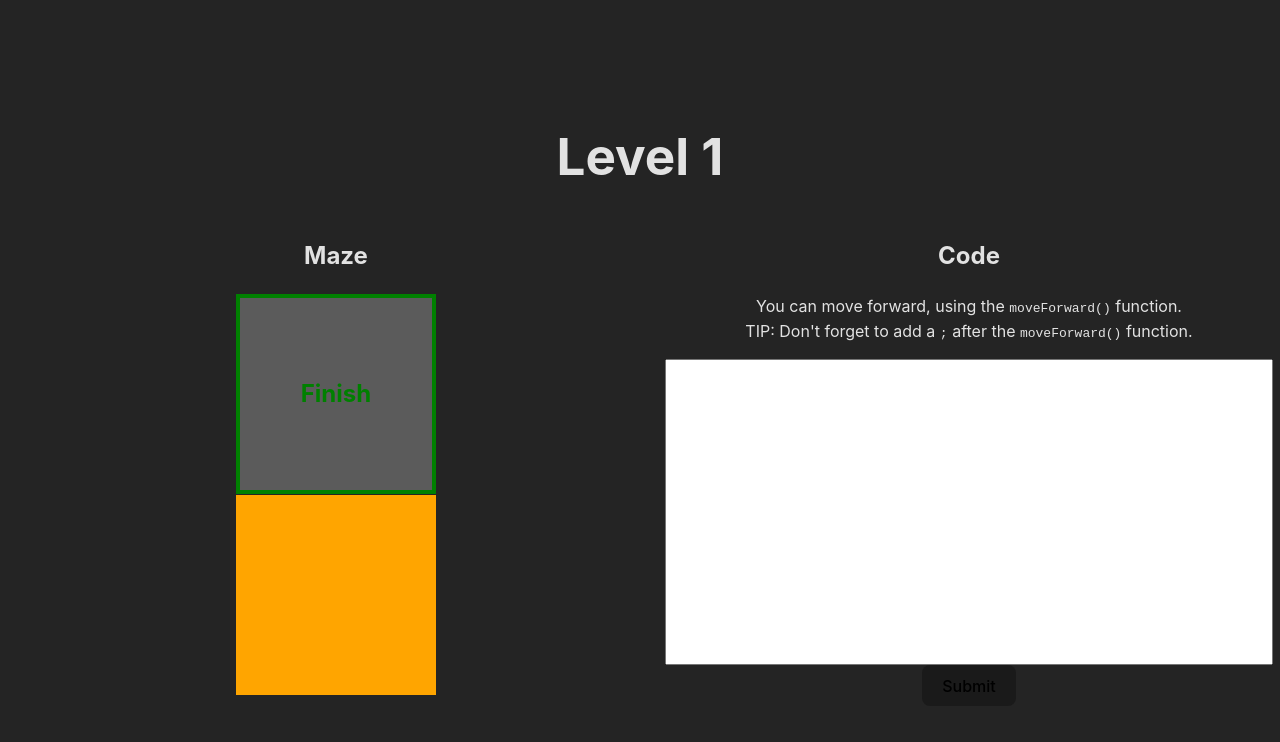
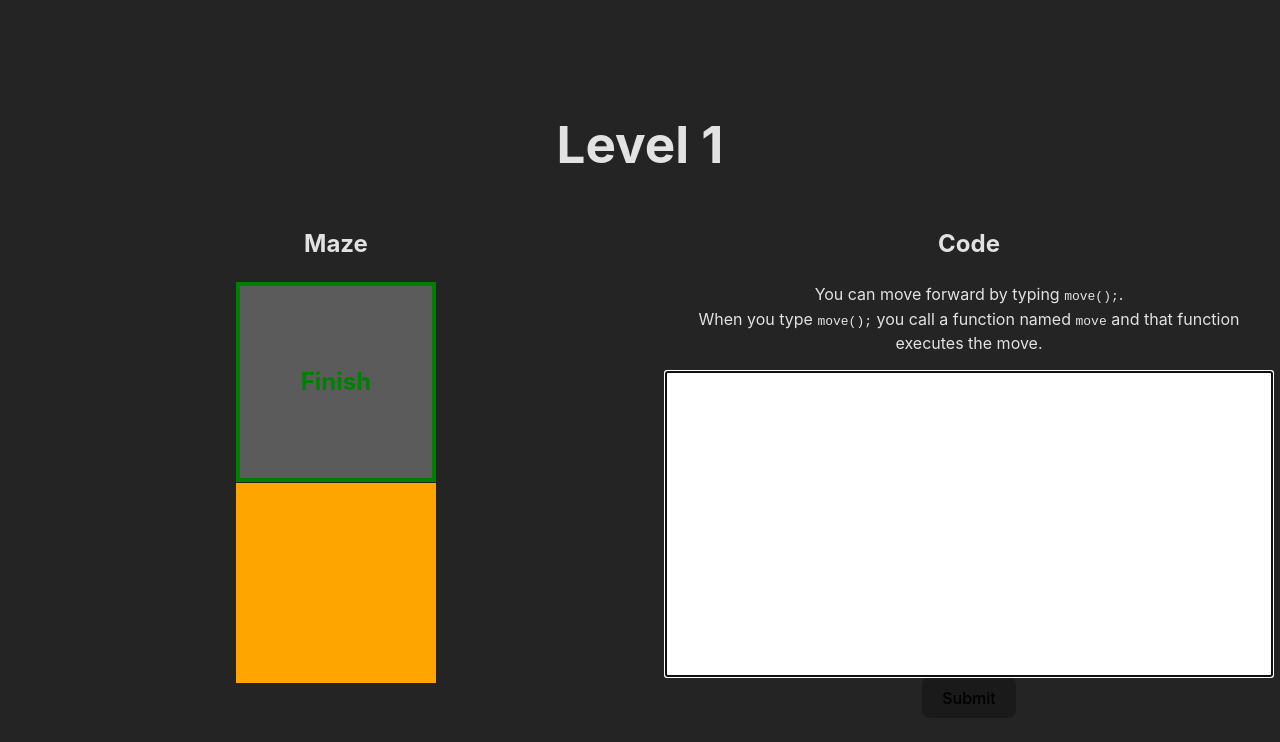
Before and after one commit to Wilk9/CodingGame, a React (Vite) app: page / in a window 1280 px wide. Shown: the top 742 px of the page. Built offline with nearby package versions, Linux system fonts and the light colour scheme.

Commit message:
Implement movement logic and update level data structure for grid-based game

```diff
--- a/src/components/gameGrid.tsx
+++ b/src/components/gameGrid.tsx
@@ -4,22 +4,38 @@ import { levelData } from "../data/levelData";
 
 export type GameGridProps = {
     levelData: levelData;
-    currentPosition: number;
+    currentPosition: {x: number, y: number};
 }
 
 export default function GameGrid(props: GameGridProps){
-    if(props.levelData.numberOfCells < 1){
+    if(props.levelData.grid.columns == 0 || props.levelData.grid.rows == 0){
         return;
     }
 
-    const cells= [<GameCell key={0} allowed={props.levelData.allowedCells.includes(0)} isFinish={props.levelData.finishPosition == 0} isCurrentPosition={props.currentPosition == 0} />];
-    for(let x = 1; x < props.levelData.numberOfCells; x++){
-        cells.push(<GameCell key={x} allowed={props.levelData.allowedCells.includes(x)} isFinish={props.levelData.finishPosition == x} isCurrentPosition={props.currentPosition == x} />);
+    const grid = props.levelData.grid;
+    const finishPosition = props.levelData.finishPosition;
+    const currentPosition = props.currentPosition;
+
+    const cells= [];
+    let i = 0;
+    for(let column = 0; column < grid.columns; column++){
+        for(let row = 0; row < grid.rows; row++){
+            cells.push(<GameCell key={i} allowed={isAllowedCell({x: column, y: row})} isFinish={isMatch(finishPosition, {x: column, y: row})} isCurrentPosition={isMatch(currentPosition, {x: column, y: row})} />);
+            i++;
+        }
     }
 
     return (
-        <div className="grid-container" style={{gridTemplateColumns: "repeat(" + props.levelData.numberOfColumns + ", 1fr)", maxWidth: props.levelData.numberOfColumns * 200 +"px"}}>
+        <div className="grid-container" style={{gridTemplateColumns: "repeat(" + grid.columns + ", 1fr)", maxWidth: grid.columns * 200 +"px"}}>
             {cells}
         </div>
     )
+
+    function isMatch(position1: {x: number, y: number}, position2: {x: number, y: number}){
+        return position1.x == position2.x && position1.y == position2.y;
+    }
+
+    function isAllowedCell(position: {x: number, y: number}){
+        return props.levelData.allowedCells.some(cell => cell.x === position.x && cell.y === position.y);
+    }
 }
--- a/src/components/level.tsx
+++ b/src/components/level.tsx
@@ -2,217 +2,125 @@ import { useEffect, useRef, useState } from "react";
 import GameGrid from "./gameGrid";
 import "./level.css";
 import { levels, levelData } from "../data/levelData";
+import move from "../gameMoves/move";
 
 export default function Level(){
     const [level, setLevel] = useState(1);
-    const [levelData, setLevelData] = useState<levelData | undefined>();
-    const [currentPosition, setCurrentPosition] = useState(0);
+    const [levelData, setLevelData] = useState<levelData>(levels[0]);
+    const [currentPosition, setCurrentPosition] = useState({x: -1, y: -1});
+    const [rawCode, setRawCode] = useState("");
     const [codeLines, setCodeLines] = useState<string[]>([]);
     const [levelPassed, setLevelPassed] = useState(false);
-    const [relativeSteps, setRelativeSteps] = useState(0);
-    const [facing, setFacing] = useState<"forward" | "left" | "right" | "backward">("forward");
     const [hasError, setHasError] = useState(false);
     const [errorMessage, setErrorMessage] = useState("");
+    const [submitDisabled, setSubmitDisabled] = useState(false);
+    const [completed, setCompleted] = useState(false);
 
     const codeInputRef = useRef<HTMLTextAreaElement>(null);
 
     useEffect(() => {
         const currentLevel = levels.find(x => x.level === level);
+        if(!currentLevel){
+            return;
+        }
+
         setLevelData(currentLevel);
 
         if(currentLevel){
             setCurrentPosition(currentLevel.startPosition);
-            setRelativeSteps(currentLevel.numberOfColumns);
         }
 
+        setRawCode("");
         if(codeInputRef.current){
-            codeInputRef.current.value = "";
             codeInputRef.current.focus();
         }
-    }, [level]);
+    }, [level, completed]);
 
     useEffect(() => {
-        if(!levelData || currentPosition === levelData.startPosition){
-            return;
-        }
-
-        if(currentPosition < 0 || currentPosition >= levelData.numberOfCells){
-            setHasError(true);
-            setErrorMessage("You can't move outside the maze");
-            setCurrentPosition(levelData.startPosition);
-        }
-
-        if(currentPosition === levelData.finishPosition){
-            setTimeout(() => {
-                setLevel(oldValue => oldValue + 1);
-                setLevelPassed(true);
-            }, 500);
-        }
-    }, [levelData, currentPosition]);
-
-    useEffect(() => {
-        if(!levelData){
-            return;
-        }
-
         const line = codeLines[0];
 
         if(line){
             setTimeout(() => {
-                if(levelData.regexTests.some(x => x.test(line))){
-                    executeCodeLine(line);
+                if(/^move\([0-9]{0,2}\);$/.test(line)){
+                    const params = getParams(line);
+
+                    let steps = 1;
+                    if(params.length > 0){
+                        steps = Number(params[0]);
+                        if(isNaN(steps)){
+                            setHasError(true);
+                            setErrorMessage("You need to provide a number as parameter");
+
+                            return;
+                        }
+                    }
+
+                    const moveResult = move(steps, levelData, currentPosition);
+                    if(!moveResult.valid){
+                        setHasError(true);
+                        setErrorMessage("You can't move there.");
+
+                        return;
+                    }
+
+                    setCurrentPosition(moveResult.result);
                 }
-                else {
+                else{
                     setHasError(true);
-                    setErrorMessage("Read the instructions again. Your code doesn't folow the instructions.");
+                    setErrorMessage("Invalid code line found: " + line + ";");
 
                     return;
                 }
 
-                setCodeLines(codeLines => codeLines.slice(1));
+                const newCodeLines = codeLines.slice(1);
+                setCodeLines(newCodeLines);
             }, 500);
         }
-    }, [levelData, codeLines]);
+    }, [codeLines]);
 
-    function executeCodeLine(line: string){
-        if(!levelData){
+    useEffect(() => {
+        if(currentPosition.x === levelData.startPosition.x && currentPosition.y === levelData.startPosition.y){
             return;
         }
 
-        if(/^moveForward\([0-9]{0,2}\);$/.test(line)){
-            const matches = line.match(/\(([^)]+)\)/g);
+        if(currentPosition.x === levelData.finishPosition.x && currentPosition.y === levelData.finishPosition.y){
+            setTimeout(() => {
+                if(level < levels.length){
+                    console.log(level);
+                    console.log(levels.length);
+                    setLevel(oldValue => oldValue + 1);
+                    setLevelPassed(true);
+                }
+                else{
+                    setCompleted(true);
+                }
+            }, 500);
+        }
+    }, [currentPosition]);
 
-            let params = undefined;
-            if (matches && matches.length > 0) {
-                params = matches[0];
-                params = params.replace(/[()]/g, '');
-            }
+    function getParams(line: string): string[] {
+        const matches = line.match(/\(([^)]+)\)/g);
 
-            let paramNumber = 1;
-            if(params && params.length > 0){
-                paramNumber = Number(params);
-                if(isNaN(paramNumber)){
-                    setHasError(true);
-                    setErrorMessage("You need to provide a number as parameter");
+        let paramString = undefined;
+        let params: string[] = [];
+        if (matches && matches.length > 0) {
+            paramString = matches[0];
+            paramString = paramString.replace(/[()]/g, '');
 
-                    return;
-                }
-            }
-
-            if(levelData.numberOfColumns === 1  && facing !== "forward" && facing !== "backward"){
-                setHasError(true);
-                setErrorMessage("You can't move forward in this direction");
-                return;
-            }
-
-            setCurrentPosition(oldValue => oldValue - (paramNumber * relativeSteps));
-        }
-        else if(line.includes("rotateLeft")){
-            const matches = line.match(/\(([^)]+)\)/g);
-
-            let params = undefined;
-            if (matches && matches.length > 0) {
-                params = matches[0];
-            }
-
-            if(params){
-                console.log(params)
-                console.error("Invalid rotateLeft call");
-                return;
-            }
-
-            switch(facing){
-                case "forward":
-                    setFacing("left");
-                    setRelativeSteps(-1);
-                    break;
-                case "left":
-                    setFacing("backward");
-                    setRelativeSteps(levelData.numberOfColumns * -1);
-                    break;
-                case "backward":
-                    setFacing("right");
-                    setRelativeSteps(1);
-                    break;
-                case "right":
-                    setFacing("forward");
-                    setRelativeSteps(levelData.numberOfColumns);
-                    break;
+            paramString = paramString.trim();
+            if(paramString.length > 0){
+                params = paramString.split(",");
             }
         }
-        else if(line.includes("rotateRight")){
-            const matches = line.match(/\(([^)]+)\)/g);
 
-            let params = undefined;
-            if (matches && matches.length > 0) {
-                params = matches[0];
-            }
-
-            if(params){
-                console.log(params)
-                console.error("Invalid rotateLeft call");
-                return;
-            }
-
-            switch(facing){
-                case "forward":
-                    setFacing("right");
-                    setRelativeSteps(1);
-                    break;
-                case "left":
-                    setFacing("forward");
-                    setRelativeSteps(levelData.numberOfColumns);
-                    break;
-                case "backward":
-                    setFacing("left");
-                    setRelativeSteps(-1);
-                    break;
-                case "right":
-                    setFacing("backward");
-                    setRelativeSteps(levelData.numberOfColumns * -1);
-                    break;
-            }
-        }
-        else{
-            setHasError(true);
-            setErrorMessage("Invalid code line found: " + line + ";");
-        }
+        return params;
     }
 
-    function submitCodeLines(){
-        const code = codeInputRef.current?.value;
-        if(!code){
-            return;
-        }
-
-        let codeLines = code.replace(/(\r\n|\n|\r)/gm, "").split(";");
-        codeLines = codeLines.filter(n => n && n.length > 0);
-        codeLines = codeLines.map(x => x.trim() + ";");
-        setCodeLines(codeLines);
-
-        if(!levelData){
-            return;
-        }
-
-        if(levelData.lineTest > -1 && levelData.lineTest !== codeLines.length){
-            setHasError(true);
-
-            if(levelData.lineTest > codeLines.length - 1){
-                setErrorMessage("Read the instructions again. Your code has to many lines.");
-            }
-            else{
-                setErrorMessage("Read the instructions again. Your code is missing lines.");
-            }
-        }
-    }
-
-    function nextLevel(){
-        setLevelPassed(false);
-    }
-
-    function retryLevel(){
-        setHasError(false);
-        setErrorMessage("");
+    if(completed){
+        const buttons = levels.map((x: levelData) => (<button key={x.level} onClick={() => goToLevel(x.level)}>Start level {x.level}</button>));
+        return <div><h1>You've completed all the levels!!!</h1>
+            {buttons}
+        </div>
     }
 
     if(hasError){
@@ -226,10 +134,6 @@ export default function Level(){
         return <div><h1>Level passed!</h1>{levelData ? <button onClick={nextLevel}>Go to level {level}</button> : null}</div>
     }
 
-    if(!levelData){
-        return <h1>No level found...</h1>
-    }
-
     return (
         <>
             <h1>Level {level}</h1>
@@ -241,10 +145,75 @@ export default function Level(){
                 <div className="flex-item">
                     <h2>Code</h2>
                     {levelData.instructions}
-                    <textarea ref={codeInputRef} style={{display: "block", width: "100%", resize: "none"}} rows={20} defaultValue={codeLines.join(";\n")}></textarea>
-                    <button onClick={submitCodeLines}>Submit</button>
+                    <textarea ref={codeInputRef} style={{display: "block", width: "100%", resize: "none"}} rows={20} defaultValue={rawCode}></textarea>
+                    <button onClick={submitCodeLines} disabled={submitDisabled}>Submit</button>
                 </div>
             </div>
         </>
     )
+
+    function nextLevel(){
+        setLevelPassed(false);
+        setSubmitDisabled(false);
+    }
+
+    function retryLevel(){
+        setHasError(false);
+        setErrorMessage("");
+        setSubmitDisabled(false);
+    }
+
+    function goToLevel(level: number){
+        setLevelPassed(false);
+        setSubmitDisabled(false);
+        setLevel(level);
+        setCompleted(false);
+    }
+
+    function submitCodeLines(){
+        const code = codeInputRef.current?.value;
+        if(!code){
+            setHasError(true);
+            setErrorMessage("You need to provide code. Read the instructions to see how to write the code.");
+
+            return;
+        }
+
+        setRawCode(code);
+
+        let codeLines = code.split(/(\r\n|\n|\r|;)/gm);
+        codeLines = codeLines.filter(n => n && n.length > 0 && n !== ";" && n !== "\n" && n !== "\r" && n !== "\r\n");
+        codeLines = codeLines.map(x => x.trim() + ";");
+
+        if(levelData.lineTest > -1 && levelData.lineTest !== codeLines.length){
+            setHasError(true);
+
+            if(codeLines.length - 1 > levelData.lineTest){
+                setErrorMessage("Read the instructions again. Your code has to many lines.");
+            }
+            else{
+                setErrorMessage("Read the instructions again. Your code is missing lines.");
+            }
+
+            return;
+        }
+
+        let error = false;
+        codeLines.forEach(line => {
+            if(!levelData.regexTests.some(x => x.test(line))){
+                error = true;
+                setHasError(true);
+                setErrorMessage("Read the instructions again. Your code doesn't folow the instructions.");
+
+                return;
+            }
+        });
+
+        if(error){
+            return;
+        }
+
+        setCodeLines(codeLines);
+        setSubmitDisabled(true);
+    }
 }
--- a/src/data/levelData.tsx
+++ b/src/data/levelData.tsx
@@ -2,11 +2,10 @@ import * as React from 'react';
 
 export type levelData = {
     level: number;
-    numberOfCells: number;
-    numberOfColumns: number;
-    allowedCells: number[];
-    startPosition: number;
-    finishPosition: number;
+    grid: {columns: number, rows: number};
+    allowedCells: {x: number, y: number}[];
+    startPosition: {x: number, y: number};
+    finishPosition: {x: number, y: number};
     instructions: React.JSX.Element;
     regexTests: RegExp[];
     lineTest: number;
@@ -15,35 +14,32 @@ export type levelData = {
 export const levels:levelData[] = [
     {
         level: 1,
-        numberOfCells: 2,
-        numberOfColumns: 1,
-        allowedCells: [0,1],
-        startPosition: 1,
-        finishPosition: 0,
-        instructions: <p>You can move forward, using the <code>moveForward()</code> function.<br/>TIP: Don't forget to add a <code>;</code> after the <code>moveForward()</code> function.</p>,
-        regexTests: [/^moveForward\(\);$/],
+        grid: {columns: 1, rows: 2},
+        allowedCells: [{x: 0, y: 0}, {x: 0, y: 1}],
+        startPosition: {x: 0, y: 1},
+        finishPosition: {x: 0, y: 0},
+        instructions: <p>You can move forward by typing <code>move();</code>. <br/>When you type <code>move();</code> you call a function named <code>move</code> and that function executes the move.</p>,
+        regexTests: [/^move\(\);$/],
         lineTest: -1,
     },
     {
         level: 2,
-        numberOfCells: 3,
-        numberOfColumns: 1,
-        allowedCells: [0,1,2],
-        startPosition: 2,
-        finishPosition: 0,
-        instructions: <p>You can move 2 places forward, using the <code>moveForward()</code> function 2 times.<br/>TIP: Don't forget to add a <code>;</code> at the end of each line.</p>,
-        regexTests: [/^moveForward\(\);$/],
+        grid: {columns: 1, rows: 3},
+        allowedCells: [{x: 0, y: 0}, {x: 0, y: 1}, {x: 0, y: 2}],
+        startPosition: {x: 0, y: 2},
+        finishPosition: {x: 0, y: 0},
+        instructions: <p>You can move 2 places forward, using the <code>move</code> function 2 times.<br/>TIP: Don't forget to add a <code>;</code> at the end of each line.</p>,
+        regexTests: [/^move\(\);$/],
         lineTest: 2,
     },
     {
         level: 3,
-        numberOfCells: 3,
-        numberOfColumns: 1,
-        allowedCells: [0,1,2],
-        startPosition: 2,
-        finishPosition: 0,
-        instructions: <p>You can also move 2 places forward, using the <code>moveForward()</code> function one time. Use it like this <code>moveForward(2)</code> <br/>TIP: Don't forget to add a <code>;</code> after the function.</p>,
-        regexTests: [/^moveForward\(2\);$/],
+        grid: {columns: 1, rows: 3},
+        allowedCells: [{x: 0, y: 0}, {x: 0, y: 1}, {x: 0, y: 2}],
+        startPosition: {x: 0, y: 2},
+        finishPosition: {x: 0, y: 0},
+        instructions: <p>You can also move 2 places forward, typing the <code>move</code> function one time. <br/>You have to set a value (parameter) in between the parenthesis, for example <code>move(2)</code>.</p>,
+        regexTests: [/^move\(2\);$/],
         lineTest: 1,
     },
 ];
--- /dev/null
+++ b/src/gameMoves/move.ts
@@ -0,0 +1,19 @@
+import { levelData } from "../data/levelData";
+
+export default function move(steps: number, levelData: levelData, currentPosition: {x: number, y: number}){
+    const newPosition = {x: currentPosition.x, y: currentPosition.y - steps};
+
+    if(!validateMove(newPosition, levelData)){
+        return {valid: false, result: currentPosition};
+    }
+
+    return {valid: true, result: newPosition};
+}
+
+function validateMove(newPosition: {x: number, y: number}, levelData: levelData){
+    if(newPosition.x < 0 || newPosition.x >= levelData.grid.columns || newPosition.y < 0 || newPosition.y >= levelData.grid.rows){
+        return false;
+    }
+
+    return true;
+}
```
Also changed, not shown: src/gameMoves/redundant.ts (added, +70 -0 lines).
